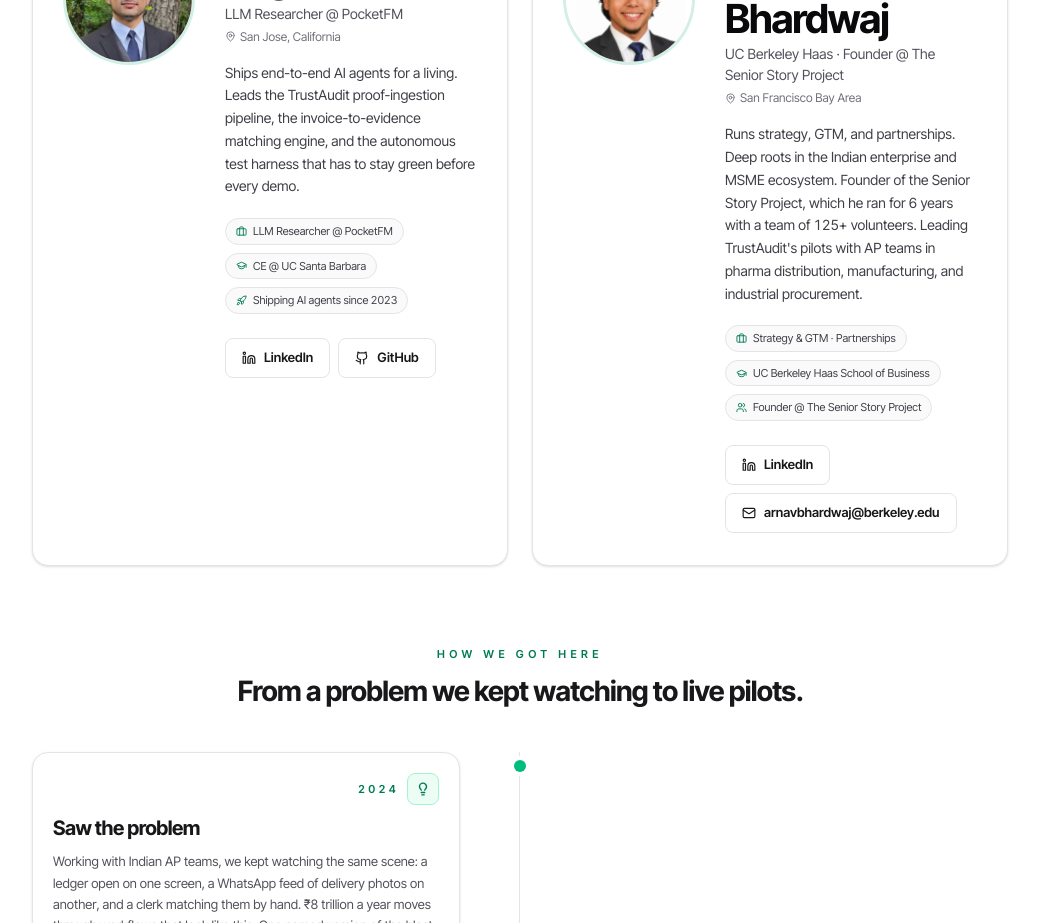
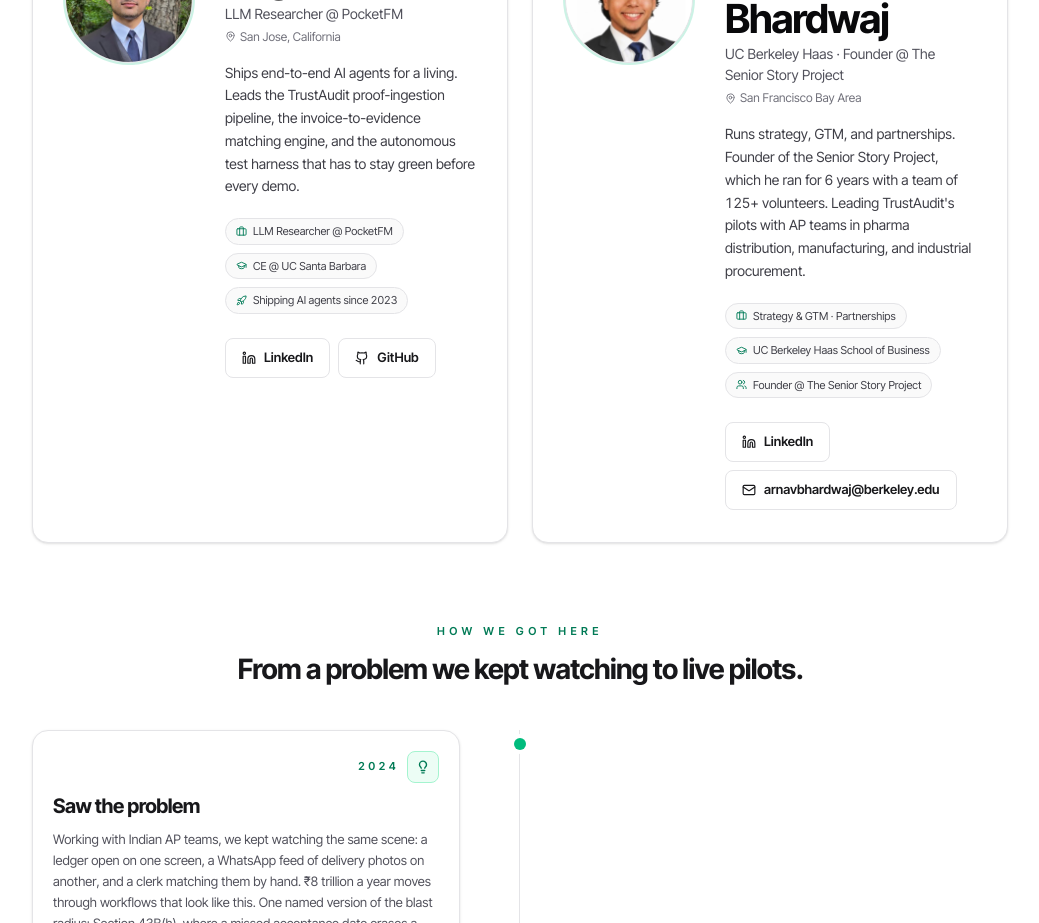
Before and after one commit to itsloganmann/TrustAudit, a React (Vite) app in the folder frontend/: page /about in a window 1280 px wide. Shown: the part 940-1863 px from the top of the page, without its empty margins (120-1159 px from the left). Built offline with nearby package versions, Linux system fonts and the light colour scheme; no server answers.

Commit message:
fix(about): trim 'deep roots in Indian enterprise' line from Arnav bio (#23)

```diff
--- a/frontend/src/pages/About.jsx
+++ b/frontend/src/pages/About.jsx
@@ -68,8 +68,7 @@
     photo: "/team/arnav.jpg",
     photoFallback: "/team/arnav.svg",
     bio:
-      "Runs strategy, GTM, and partnerships. Deep roots in the Indian " +
-      "enterprise and MSME ecosystem. Founder of the Senior Story " +
+      "Runs strategy, GTM, and partnerships. Founder of the Senior Story " +
       "Project, which he ran for 6 years with a team of 125+ volunteers. " +
       "Leading TrustAudit's pilots with AP teams in pharma distribution, " +
       "manufacturing, and industrial procurement.",
```
